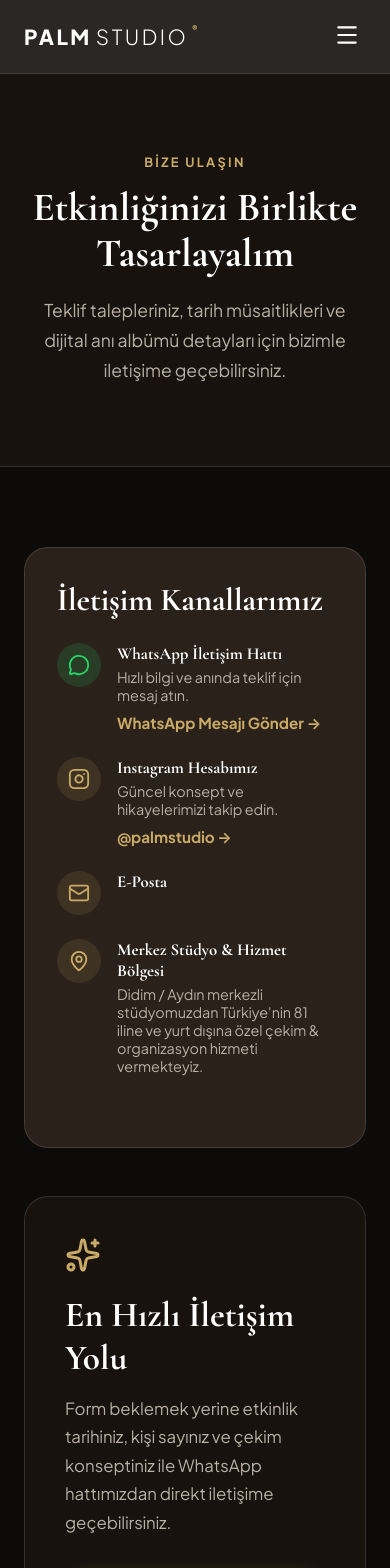
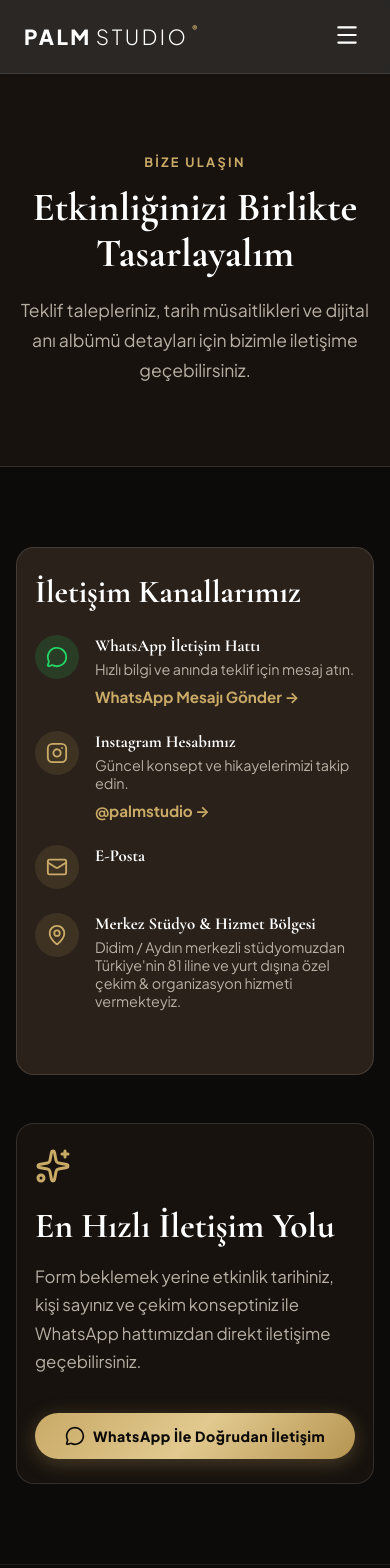
Before and after one commit to coskunmuhammed/anipaylas, a Next.js app: page /iletisim in a window 390 px wide. Shown: the top 1568 px of the page. Built offline with nearby package versions, Linux system fonts and the light colour scheme; a web font is replaced by a local one.

Commit message:
fix(ui): update Altun Medya logo to match image 2 and resolve mobile CTA overflow & responsive issues

```diff
--- a/src/app/globals.css
+++ b/src/app/globals.css
@@ -261,3 +261,61 @@ button {
     scroll-behavior: auto !important;
   }
 }
+
+/* Comprehensive Mobile & Tablet Responsive Enhancements */
+@media (max-width: 768px) {
+  html, body {
+    overflow-x: hidden !important;
+    max-width: 100vw !important;
+  }
+
+  /* Card Containers Mobile Padding */
+  .palm-card {
+    padding: 24px 18px !important;
+    border-radius: 18px !important;
+  }
+
+  /* CTA Section Mobile Fixes */
+  .palm-cta-container {
+    padding: 32px 18px !important;
+    border-radius: 20px !important;
+    gap: 24px !important;
+    text-align: center;
+  }
+
+  .palm-cta-button-wrapper {
+    width: 100% !important;
+    display: flex !important;
+    justify-content: center !important;
+  }
+
+  .palm-cta-button-wrapper a,
+  .palm-cta-button-wrapper button {
+    width: 100% !important;
+  }
+}
+
+@media (max-width: 640px) {
+  /* Primary & Secondary Buttons Mobile Fitting */
+  .palm-btn-gold,
+  .palm-btn-secondary {
+    padding: 13px 18px !important;
+    font-size: 0.88rem !important;
+    white-space: normal !important;
+    text-align: center !important;
+    max-width: 100% !important;
+    box-sizing: border-box !important;
+    line-height: 1.3 !important;
+  }
+
+  /* Footer Mobile Padding */
+  footer {
+    padding: 48px 16px 32px 16px !important;
+  }
+
+  /* Section Padding Scale */
+  section {
+    padding-left: 16px !important;
+    padding-right: 16px !important;
+  }
+}
--- a/src/components/palm/PalmFooter.tsx
+++ b/src/components/palm/PalmFooter.tsx
@@ -126,19 +126,18 @@ export default function PalmFooter() {
               display: 'inline-flex',
               alignItems: 'center',
               gap: '6px',
-              color: 'var(--palm-gold)',
-              fontWeight: 700,
-              fontSize: '0.82rem',
-              letterSpacing: '0.05em',
+              color: '#ffffff',
+              fontSize: '0.95rem',
+              letterSpacing: '-0.02em',
               textDecoration: 'none',
-              padding: '4px 10px',
-              borderRadius: '6px',
-              backgroundColor: 'rgba(201, 170, 103, 0.1)',
-              border: '1px solid rgba(201, 170, 103, 0.3)',
+              transition: 'opacity 0.2s ease',
             }}
           >
-            <span>ALTUN MEDYA</span>
-            <span style={{ fontSize: '0.7rem', color: '#fff', fontWeight: 400 }}>Yazılım & Medya</span>
+            <svg width="18" height="18" viewBox="0 0 24 24" fill="none" xmlns="http://www.w3.org/2000/svg" style={{ color: '#ffffff', flexShrink: 0 }}>
+              <path d="M12 0C12 6.62742 6.62742 12 0 12C6.62742 12 12 17.3726 12 24C12 17.3726 17.3726 12 24 12C17.3726 12 12 6.62742 12 0Z" fill="currentColor"/>
+            </svg>
+            <span style={{ fontFamily: 'var(--font-sans)', fontWeight: 400, color: '#ffffff' }}>altun</span>
+            <span style={{ fontFamily: 'var(--font-sans)', fontWeight: 700, color: '#ffffff' }}>medya</span>
           </a>
         </div>
       </div>
```
Also changed, not shown: src/components/palm/ReservationCTA.tsx (+4 -3 lines).
